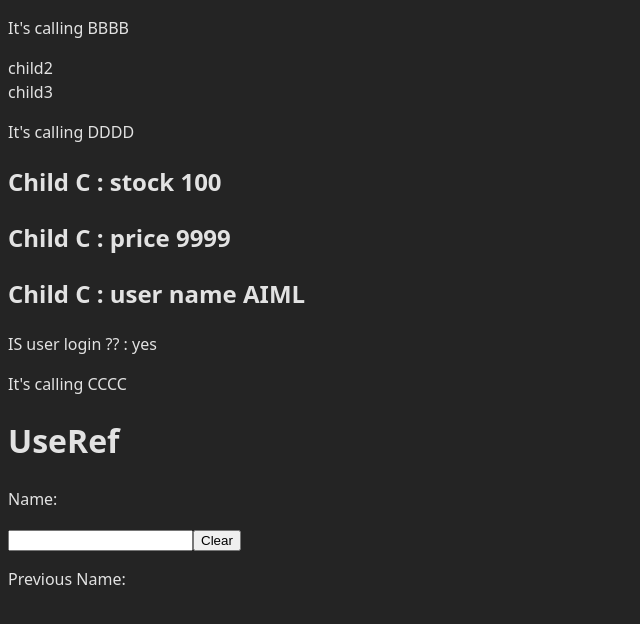
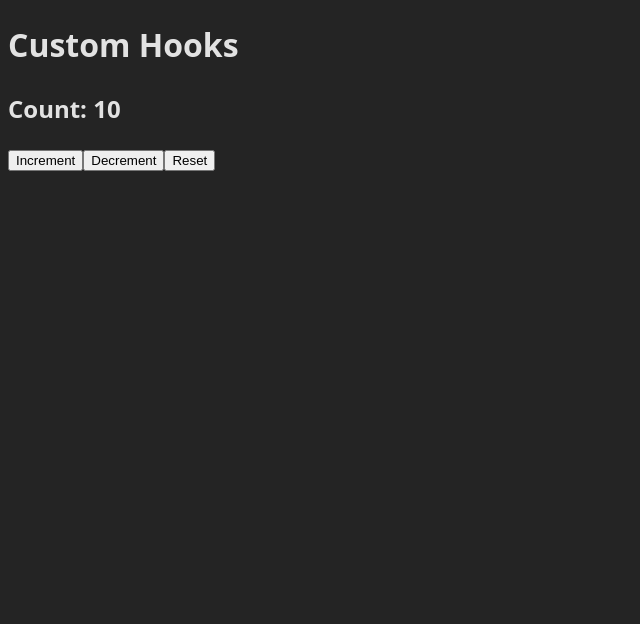
Before and after one commit to Kaushikpandav/Django_blog, a React (Vite) app in the folder my-react-project/: page / in a window 1280 px wide. Shown: the top 624 px of the page, without its empty margins (0-640 px from the left). Built offline with nearby package versions, Linux system fonts and the light colour scheme.

Commit message:
custom hook for counter functionality */}

```diff
--- a/my-react-project/src/App.jsx
+++ b/my-react-project/src/App.jsx
@@ -14,20 +14,20 @@ import UseEffect from "./components/Hooks/UseEffect"
 import UseMemo from "./components/Hooks/UseMemo"
 import Child1 from "./components/Hooks/Child1"
 import Useref from "./components/Hooks/Useref"
-// import Child2 from "./components/Hooks/Child2"
-// import Child3 from "./components/Hooks/Child3"
+import CustomHooks from "./components/custom_Hooks/CustomHooks"
 
 
 function App() {
   let stock = 100
   let price = 9999
+
+  const [user, setUser] = useState({ name: "AIML", Islogin: "yes" })
+
   const getStock = () => {
     return stock
   }
 
   // Cretae , provider and cosumer
-
-  const [user, setUser] = useState({ name: "AIML", Islogin: "yes" })
 
   return (
     <>
@@ -46,15 +46,16 @@ function App() {
       {/* <Child1 stock={stock}/> */}
 
       {/* Context APi Example */}
-      <stockContext.Provider value={{ stock, price }}>
+      {/* <stockContext.Provider value={{ stock, price }}>
         <userContext.Provider value={{ user, setUser }}>
           <Child1 />
         </userContext.Provider>
-      </stockContext.Provider>
+      </stockContext.Provider> */}
 
 
       {/* #Useref */}
-      <Useref />
+      {/* <Useref /> */}
+      <CustomHooks />
     </>
   )
 }
--- /dev/null
+++ b/my-react-project/src/components/custom_Hooks/CustomHooks.jsx
@@ -0,0 +1,18 @@
+
+import Usecounter from '../../hooks/Usecounter'
+
+const CustomHooks = () => {
+  const { count, increment, decrement, reset } = Usecounter(10)
+  console.log(count)
+  return (
+    <>
+      <h1>Custom Hooks</h1>
+      <h2>Count: {count}</h2>
+      <button onClick={increment}>Increment</button>
+      <button onClick={decrement}>Decrement</button>
+      <button onClick={reset}>Reset</button>
+    </>
+  )
+}
+
+export default CustomHooks
--- /dev/null
+++ b/my-react-project/src/hooks/Usecounter.jsx
@@ -0,0 +1,21 @@
+import { useState } from 'react'
+
+function Usecounter(intialvalue = 0) {
+    const [count, setCount] = useState(intialvalue)
+
+    const increment = () => {
+        setCount(count + 1)
+    }
+    const decrement = () => {
+        setCount(count - 1)
+    }
+    const reset = () => {
+        setCount(intialvalue)
+    }
+
+    return { count, increment, decrement, reset }
+}
+export default Usecounter
+
+
+// # it's use to create a custom hook that can be reused in different components. It is a function that starts with "use" and it can call other hooks inside it. It is used to share logic between components and it can return any value that we want. It is also used to create a custom hook that can be used to manage the state of a component. It is also used to create a custom hook that can be used to manage the side effects of a component. It is also used to create a custom hook that can be used to manage the context of a component. It is also used to create a custom hook that can be used to manage the refs of a component. It is also used to create a custom hook that can be used to manage the lifecycle of a component. It is also used to create a custom hook that can be used to manage the forms of a component. It is also used to create a custom hook that can be used to manage the animations of a component. It is also used to create a custom hook that can be used to manage the timers of a component. It is also used to create a custom hook that can be used to manage the media queries of a component. It is also used to create a custom hook that can be used to manage the scroll position of a component. It is also used to create a custom hook that can be used to manage the previous state or props of a component.
```
